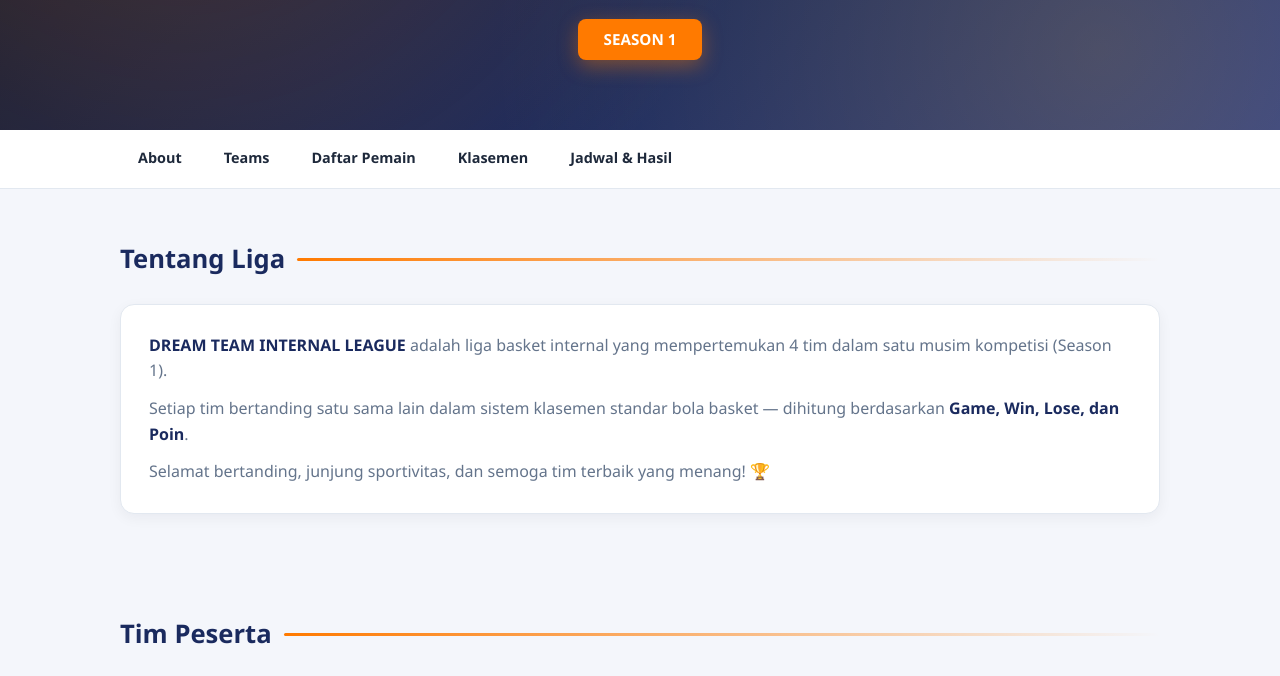
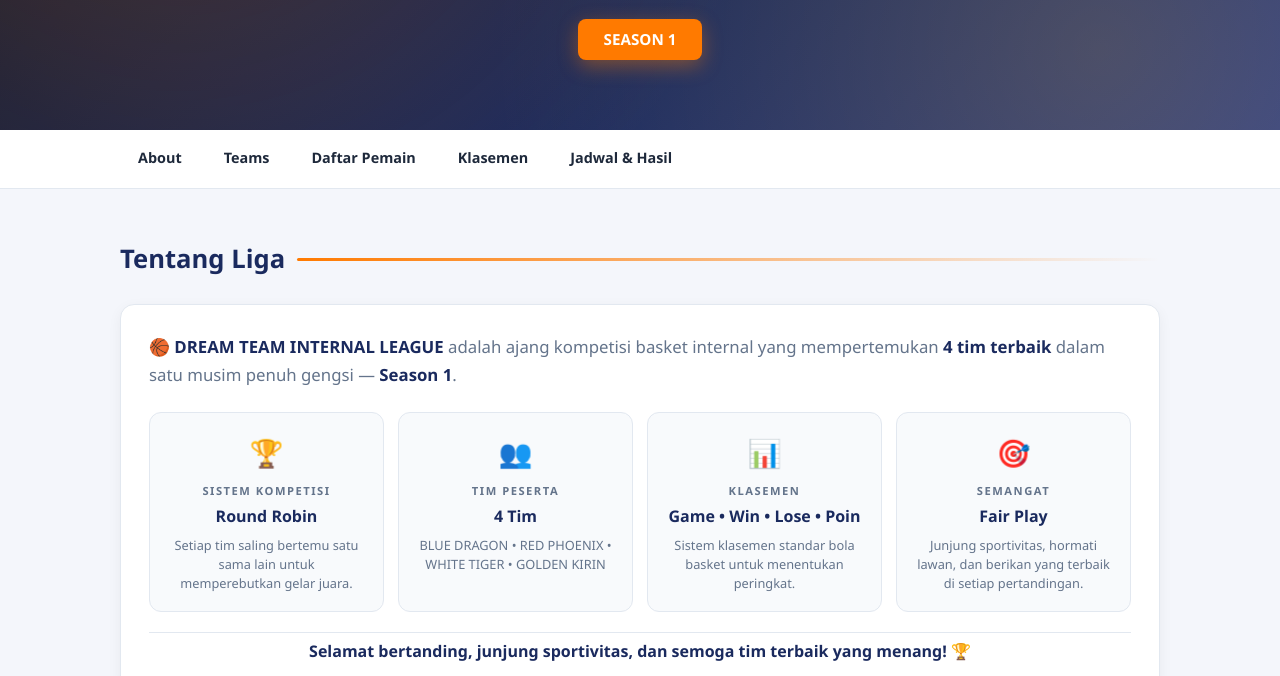
Before and after one commit to shitony83/dreamteaminternalleague, a plain HTML site: page index.html in a window 1280 px wide. Shown: the part 264-940 px from the top of the page. Drawn offline with Linux system fonts and the light colour scheme.

Commit message:
Polish league description with info cards

```diff
--- a/index.html
+++ b/index.html
@@ -140,6 +140,41 @@
   .about p { color: var(--muted); margin-bottom: 12px; }
   .about p:last-child { margin-bottom: 0; }
   .about .hl { color: var(--primary); font-weight: 700; }
+  .about .about-lead { font-size: 1.05rem; line-height: 1.7; margin-bottom: 22px; }
+  .about-cards {
+    display: grid;
+    grid-template-columns: repeat(auto-fit, minmax(200px, 1fr));
+    gap: 14px;
+    margin-bottom: 20px;
+  }
+  .about-card {
+    background: #f8fafc;
+    border: 1px solid var(--border);
+    border-radius: 12px;
+    padding: 18px;
+    text-align: center;
+    transition: transform .15s, box-shadow .15s;
+  }
+  .about-card:hover { transform: translateY(-3px); box-shadow: 0 8px 20px rgba(15,23,42,.1); }
+  .about-card .ac-icon { font-size: 1.7rem; margin-bottom: 8px; }
+  .about-card .ac-label {
+    font-size: .7rem;
+    font-weight: 800;
+    letter-spacing: 1.5px;
+    color: var(--muted);
+    margin-bottom: 4px;
+  }
+  .about-card .ac-value { font-weight: 800; color: var(--primary); margin-bottom: 6px; }
+  .about-card .ac-desc { font-size: .8rem; color: var(--muted); line-height: 1.5; }
+  .about .about-closing {
+    text-align: center;
+    font-size: 1rem;
+    font-weight: 600;
+    color: var(--primary);
+    padding-top: 6px;
+    border-top: 1px solid var(--border);
+    margin-bottom: 0;
+  }
 
   /* ===== TEAMS GRID ===== */
   .teams {
@@ -338,11 +373,37 @@
 <section id="about">
   <h2 class="section-title">Tentang Liga</h2>
   <div class="about">
-    <p><span class="hl">DREAM TEAM INTERNAL LEAGUE</span> adalah liga basket internal yang mempertemukan
-    4 tim dalam satu musim kompetisi (Season 1).</p>
-    <p>Setiap tim bertanding satu sama lain dalam sistem klasemen standar bola basket —
-    dihitung berdasarkan <span class="hl">Game, Win, Lose, dan Poin</span>.</p>
-    <p>Selamat bertanding, junjung sportivitas, dan semoga tim terbaik yang menang! 🏆</p>
+    <p class="about-lead">🏀 <span class="hl">DREAM TEAM INTERNAL LEAGUE</span> adalah ajang kompetisi basket internal yang
+    mempertemukan <span class="hl">4 tim terbaik</span> dalam satu musim penuh gengsi — <span class="hl">Season 1</span>.</p>
+
+    <div class="about-cards">
+      <div class="about-card">
+        <div class="ac-icon">🏆</div>
+        <div class="ac-label">SISTEM KOMPETISI</div>
+        <div class="ac-value">Round Robin</div>
+        <div class="ac-desc">Setiap tim saling bertemu satu sama lain untuk memperebutkan gelar juara.</div>
+      </div>
+      <div class="about-card">
+        <div class="ac-icon">👥</div>
+        <div class="ac-label">TIM PESERTA</div>
+        <div class="ac-value">4 Tim</div>
+        <div class="ac-desc">BLUE DRAGON • RED PHOENIX • WHITE TIGER • GOLDEN KIRIN</div>
+      </div>
+      <div class="about-card">
+        <div class="ac-icon">📊</div>
+        <div class="ac-label">KLASEMEN</div>
+        <div class="ac-value">Game • Win • Lose • Poin</div>
+        <div class="ac-desc">Sistem klasemen standar bola basket untuk menentukan peringkat.</div>
+      </div>
+      <div class="about-card">
+        <div class="ac-icon">🎯</div>
+        <div class="ac-label">SEMANGAT</div>
+        <div class="ac-value">Fair Play</div>
+        <div class="ac-desc">Junjung sportivitas, hormati lawan, dan berikan yang terbaik di setiap pertandingan.</div>
+      </div>
+    </div>
+
+    <p class="about-closing">Selamat bertanding, junjung sportivitas, dan semoga tim terbaik yang menang! 🏆</p>
   </div>
 </section>
 
```
